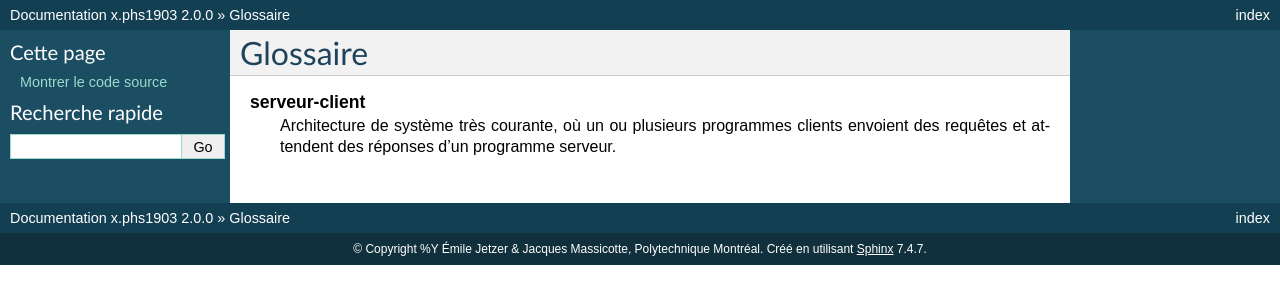
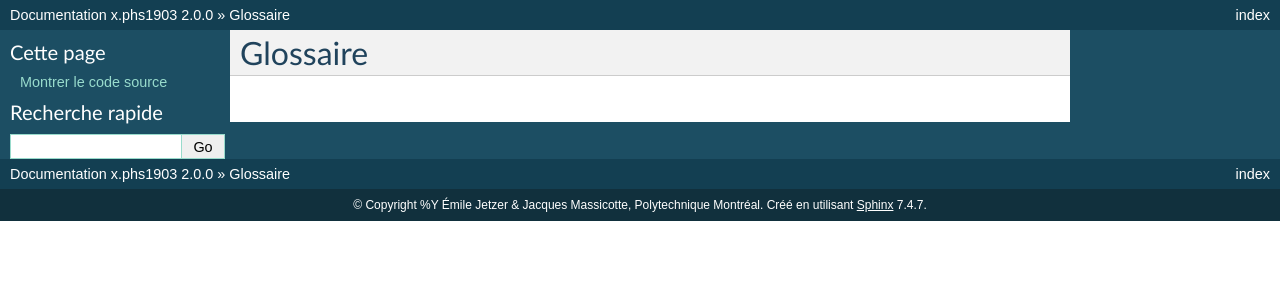
Before and after one commit to ejetzer/x.phs1903, a Sphinx documentation site: the page built from docs/source/glos.rst, in a window 1280 px wide. Shown: the top 304 px of the page. Built offline with Sphinx 7.4.7, drawn with Linux system fonts in a browser that asks for light colours; pages that are not in the unit, such as notebooks, are missing from menus.

Commit message:
Légères modifications pour make et la documentation

```diff
--- a/docs/source/glos.rst
+++ b/docs/source/glos.rst
@@ -3,8 +3,3 @@ Glossaire
 ==========================
 
 .. glossary::
-
-	serveur-client
-		Architecture de système très courante, où un ou plusieurs programmes
-		clients envoient des requêtes et attendent des réponses d'un programme
-		serveur.
```
Also changed, not shown: 3 other files.
